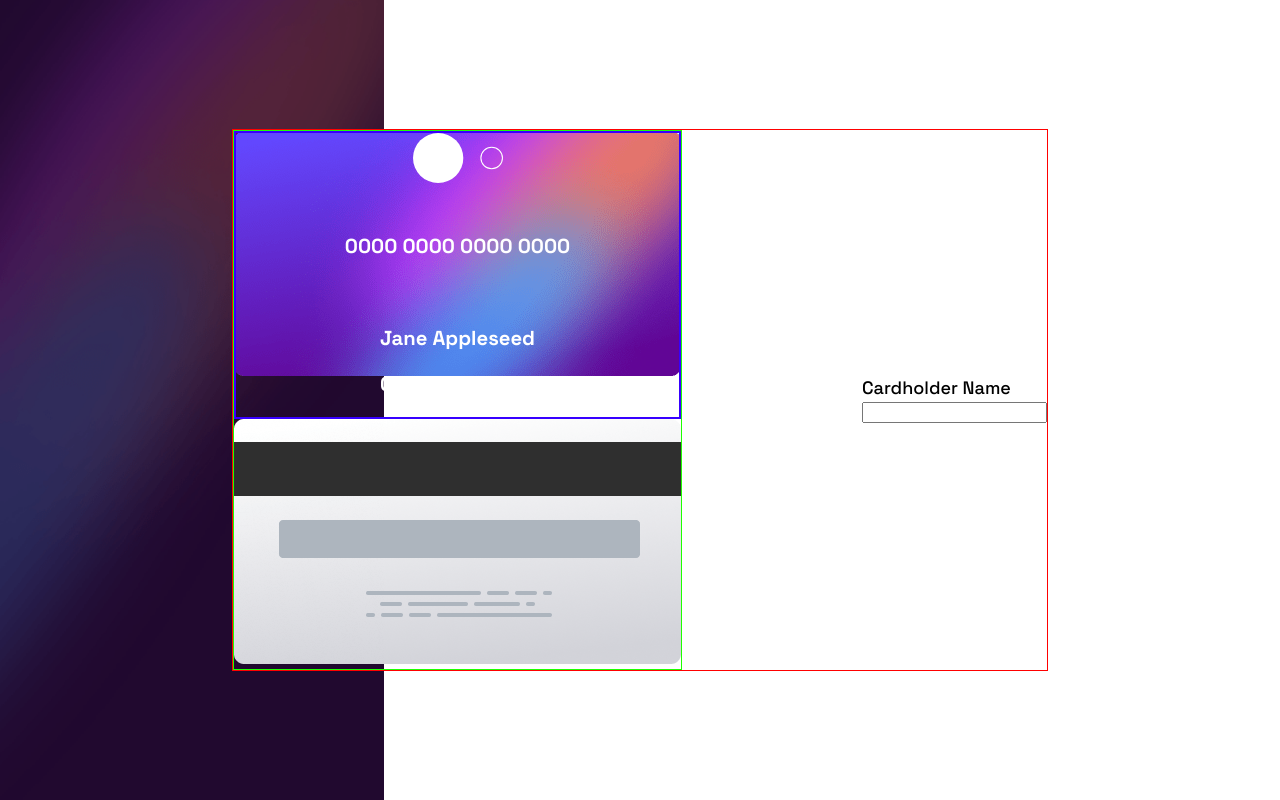
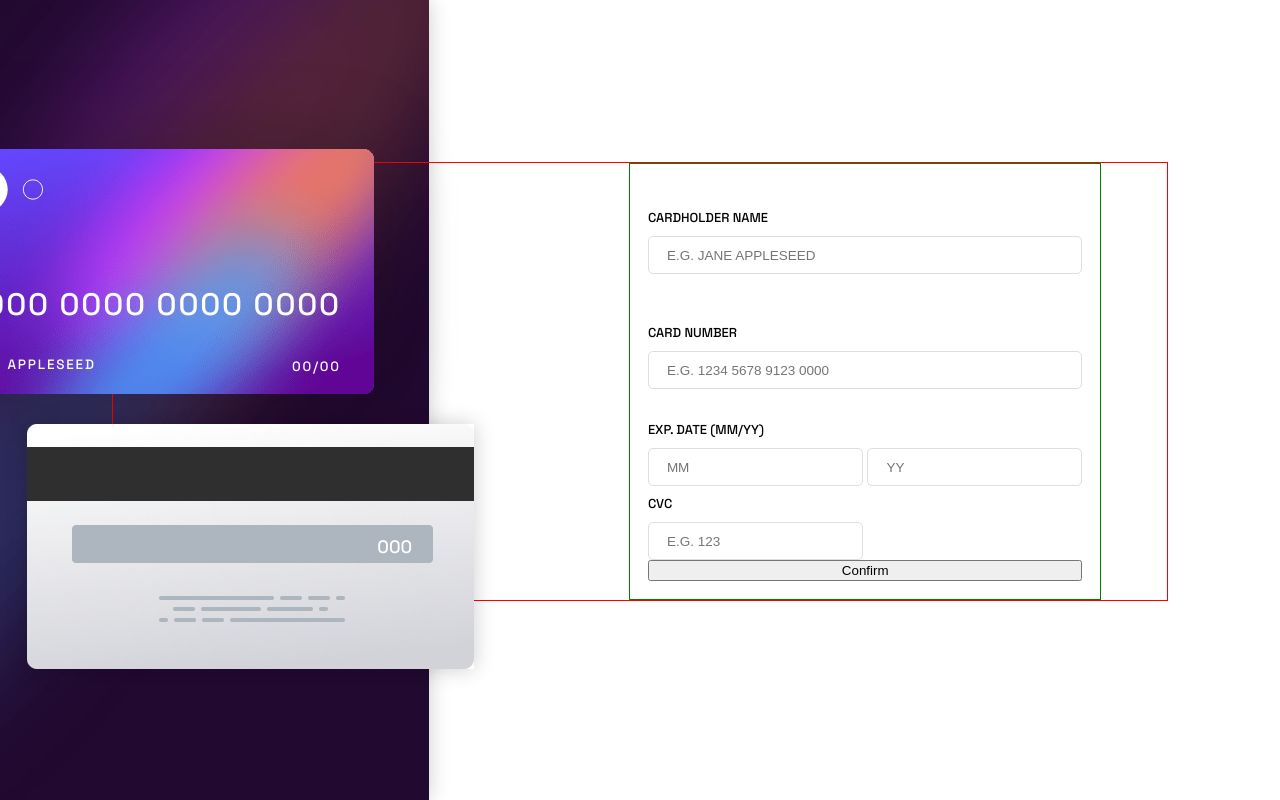
Before and after one commit to Christopher-kenway/interactive-card-form, a plain HTML site: page interactive-card-details-form-main/index.html in a window 1280 px wide. Drawn offline with Linux system fonts and the light colour scheme.

Commit message:
new changes

```diff
--- a/interactive-card-details-form-main/Style.css
+++ b/interactive-card-details-form-main/Style.css
@@ -6,9 +6,11 @@
     --fw-normal: 500;
     --fw-bold: 600;
 
+    --fs-100: 0.72rem;
+    --fs-200: 0.75rem;
     --fs-400: 1rem;
     --fs-500: 1.125rem;
-    --fs-600: 1.925rem;
+    --fs-600: 1.725rem;
     --fs-900: 2.5rem;
 
     --clr-primary: hsl(0, 0%, 100%);
@@ -39,31 +41,32 @@ body{
 
 h1,
 h2,
-h3{
+h3,
+p{
     color: var(--clr-primary);
     font-size: var(--fs-500);
 }
+
 .container{
-    display: flex;
-    height: 100vh;
+   margin: 0 auto;
+   padding: 4rem;
+   max-width: 1200px;
 }
 
 .bg-img{
     overflow: hidden;
-    z-index: -99;
+    z-index: -1;
     height: 100vh;
-    width: 30%;
     position: absolute;
+    box-shadow: 0 0 20px 0 rgba(0, 0, 0, 0.2);
 }
 
 .card-wrapper{
     display: flex;
     align-items: center;
     justify-content: center;
-    margin-block: auto;
-    margin-inline: auto;
     border: 1px solid red;
-    gap: 10rem;
+    margin-top: 5rem;
 }
 
 .cards{
@@ -71,27 +74,97 @@ h3{
     flex-direction: column;
     align-items: center;
     justify-content: center;
-    border: 1px solid rgb(30, 255, 0);
+    gap: 3rem;
 
 }
 
 .card01{
     display: flex;
       width: 100%;
+      transform: translate(-14rem, -2rem);
 }
 
 .bgcard{
-    object-fit: contain;
     z-index: -1;
     position: absolute;
+    box-shadow: 0 0 90px 0 rgba(0, 0, 0, 0.2);
 }
 
 .carddetails{
     display: flex;
     flex-direction: column;
+    justify-content: center;
+    width: 100%;
+    padding: 1rem 2rem;
+}
+
+.carddetails h1{
+    font-size: var(--fs-600);
+    font-weight: var(--fw-normal);
+    margin-inline: auto;
+    margin-top: 4rem;
+    text-transform: uppercase;
+    letter-spacing: .1rem;
+}
+
+.cardbaseline{
+    display: flex;
+    justify-content: space-between;
+    margin-block-end: -2rem;
+}
+
+.cardbaseline > h2, h3{
+    font-size: var(--fs-200);
+    font-weight: var(--fw-light);
+    text-transform: uppercase;
+    letter-spacing: .1rem;
+}
+
+.card02{
+    display: flex;
+    justify-content: center;
     align-items: center;
-    justify-content: center;
-    gap: 2rem;
-    border: 2px solid rgb(55, 0, 255);
-    width: 100%;
+    transform: translate(-8.5rem, 0);
+    border: 2px solid red;
+    margin-top: 3rem;
 }
+
+.card02 > img{
+    z-index: -1;
+    position: absolute;
+    box-shadow: 0 0 20px 0 rgba(0, 0, 0, 0.2);
+}
+
+.card02 > p{
+    font-size: var(--fs-400);
+    font-weight: var(--fw-light);
+    margin-top: 1rem;
+    z-index: 1;
+    transform: translate(8rem, 0);
+}
+
+.cardform{
+  display: flex;
+  flex-direction: column;
+  border: 1px solid green;
+  justify-content: center;
+  padding: 1rem 1rem;
+}
+
+.label{
+    font-size: var(--fs-100);
+    font-weight: var(--fw-light);
+    margin-top: 1rem;
+    color: var(--clr-activeinput);
+    text-transform: uppercase;
+    line-height: 2rem;
+}
+
+.input {
+    padding: 1rem;
+   border: 1.2px solid var(--clr-Lightgrayish);
+   height: 2rem;
+   border-radius: 5px;
+   font-size: var(--fs-200);
+   text-transform: uppercase;
+}
--- a/interactive-card-details-form-main/index.html
+++ b/interactive-card-details-form-main/index.html
@@ -11,14 +11,14 @@
 <link rel="stylesheet" href="./Style.css">
 </head>
 <body>
+  <img src="./images/bg-main-desktop.png" alt="" class="bg-img">
  <div class="container">
-  <img src="./images/bg-main-desktop.png" alt="" class="bg-img">
   <div class="card-wrapper">
     <div class="cards">
       <div class="card01">
         <img src="./images/bg-card-front.png" alt="" class="bgcard">
           <div class="carddetails">
-            <img src="./images/card-logo.svg" style="width: 90px;" alt="">
+            <img src="./images/card-logo.svg" style="width: 80px;" alt="">
                 <h1>0000 0000 0000 0000</h1>
             <div class="cardbaseline">
                <h2>Jane Appleseed</h2>
@@ -28,17 +28,37 @@
         </div>
 
       <div class="card02">
-        <img src="./images/bg-card-back.png" alt>
+        <img src="./images/bg-card-back.png" alt="" class="bgcard">
+        <p>000</p>
       </div>
     </div>
-    <div class="formfield">
-      <form id="cardForm" action="#" method="post" onsubmit="">
-        <label for="cardHolder">Cardholder Name</label><br>
-        <input type="text" id="cardHolderName" name="cardHolder" required><br>
 
+      <form class="cardform" id="cardForm" action="#" method="post" onsubmit="">
+        <label class="label" for="cardHolder">Cardholder Name</label>
+        <input class="input" placeholder="e.g. Jane Appleseed" type="text" id="cardHolderName" name="cardHolder" required>
+        <span id="nameError" class="error"></span><br>
+
+        <label class="label" for="cardNumber">Card Number</label>
+        <input class="input" placeholder="e.g. 1234 5678 9123 0000" type="text" id="cardNumber" name="cardNumber" required>
+        <span id="numberError" class="error"></span><br>
+
+        <div class="dateCvc">
+        <label class="label" class="label" for="cvc">Exp. Date (MM/YY)</label><br>
+        <input class="input" placeholder="MM" type="text" id="MM" name="month" required>
+        <input class="input" placeholder="YY" type="text" id="YY" name="year" required><br>
+        <label class="label" for="cardHolder">CVC</label><br>
+        <input class="input" placeholder="e.g. 123" type="text" id="CVC" name="cvc" required>
+        <span id="nameError" class="error"></span><br>
+      </div>
+      <button type="submit" id="submit" class="submit">Confirm
+      </button>
       </form>
-    </div>
+
   </div>
+
+
+
+
  </div>
 
 </body>
```
